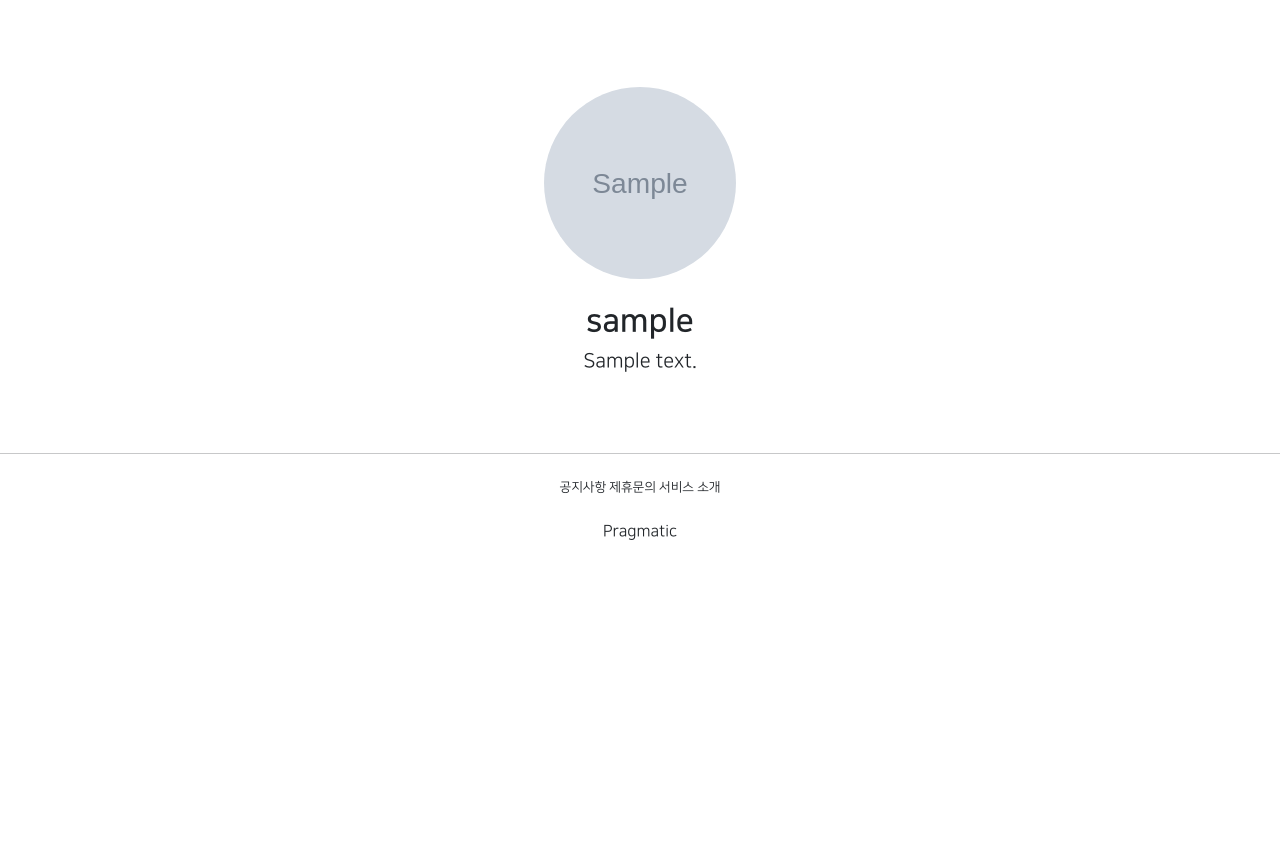
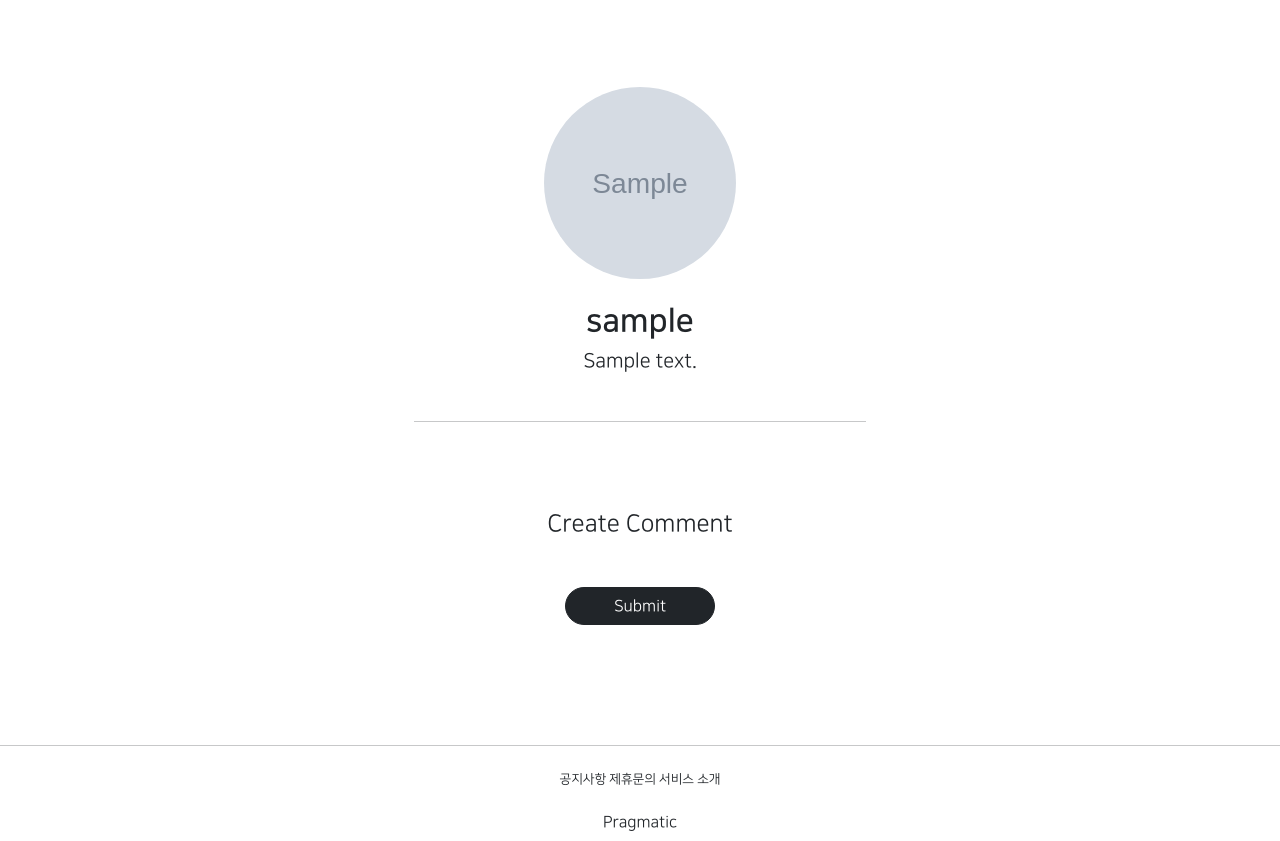
Before and after one commit to 00kang/gis_web_1, a Django app: page /accounts/detail/1 in a window 1280 px wide. Shown: the part 186-1027 px from the top of the page. Before the commit the page ends 726 px from the top, so only its background shows below. Run offline with Django 3.2, Linux system fonts and the light colour scheme; tables that the repository leaves empty hold one stand-in row (values such as "Sample post"); grey boxes marked "Sample" are stand-in pictures; parts of the project's set-up code (start-up, migrations or seed data) failed here and were passed over; some libraries are stand-ins or nearby versions; some web fonts are replaced.

Commit message:
08/09 commit_4

```diff
--- a/accountapp/templates/accountapp/detail.html
+++ b/accountapp/templates/accountapp/detail.html
@@ -38,8 +38,13 @@
                 close
             </a>
         </div>
+        {% endif %}
 
-        {% endif %}
+        <hr>
+
+        <div class="text-center my-4">
+            {% include 'commentapp/create.html' %}
+        </div>
 
     </div>
 
--- a/articleapp/views.py
+++ b/articleapp/views.py
@@ -5,10 +5,12 @@ from django.shortcuts import render
 from django.urls import reverse_lazy, reverse
 from django.utils.decorators import method_decorator
 from django.views.generic import CreateView, DetailView, UpdateView, DeleteView, ListView
+from django.views.generic.edit import FormMixin
 
 from articleapp.decorators import article_ownership_required
 from articleapp.forms import ArticleCreationForm
 from articleapp.models import Article
+from commentapp.forms import CommentCreationForm
 
 
 @method_decorator(login_required, 'get')
@@ -26,8 +28,9 @@ class ArticleCreateView(CreateView):
         return reverse('articleapp:detail', kwargs={'pk':self.object.pk})
 
 
-class ArticleDetailView(DetailView):
+class ArticleDetailView(DetailView, FormMixin):
     model = Article
+    from_class = CommentCreationForm
     context_object_name = 'target_article'
     template_name = 'articleapp/detail.html'
 
--- /dev/null
+++ b/commentapp/templates/commentapp/create.html
@@ -0,0 +1,18 @@
+{% load bootstrap4 %}
+
+<div class="text-center mw-500 m-auto">
+    <div class="m-5">
+        <h4>Create Comment</h4>
+    </div>
+    <div>
+        <form action="{% url 'commentapp:create' %}" method="post">
+            {% csrf_token %}
+            {% bootstrap_form form %}
+            <div class="m-5">
+                <input type="submit" class="btn btn-dark rounded-pill px-5">
+            </div>
+
+        </form>
+    </div>
+
+</div>
--- a/commentapp/urls.py
+++ b/commentapp/urls.py
@@ -1,3 +1,9 @@
+from django.urls import path
+
+from commentapp.views import CommentCreateView
+
+app_name = 'commentapp'
+
 urlpatterns = [
-
+    path('create/', CommentCreateView.as_view(), name='create'),
 ]
```
Also changed, not shown: commentapp/views.py (+14 -0 lines), commentapp/migrations/0001_initial.py (added).
